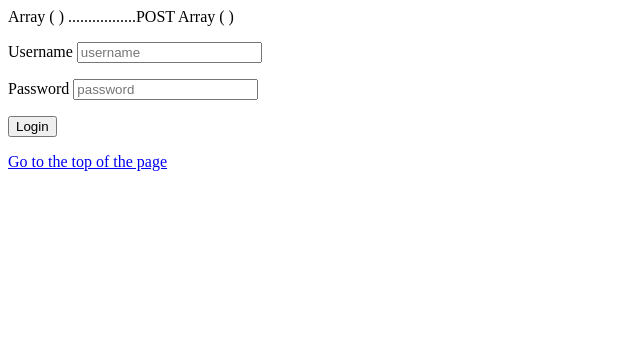
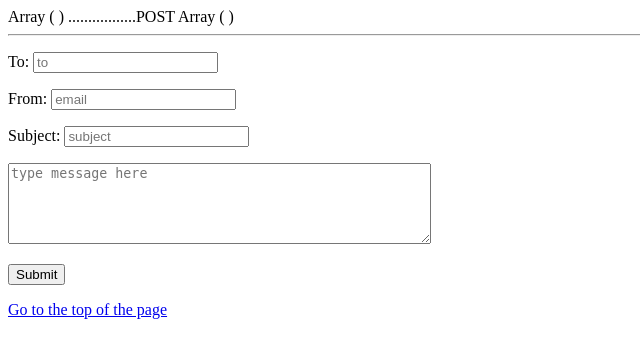
Before and after one commit to genarogarzajr/Codeup_Web_Exercises, a PHP site: page /form.php in a window 1280 px wide. Shown: the top 358 px of the page, without its empty margins (0-640 px from the left). Run offline with PHP 8.4, Linux system fonts and the light colour scheme.

Commit message:
Text, Password, and Text Area exercises completed

```diff
--- a/public/form.php
+++ b/public/form.php
@@ -22,7 +22,7 @@
         print_r($_POST);
     ?>
 
-            <form method="POST" >
+<!--             <form method="POST" >
                 <p>
                     <label for="username">Username</label>
                     <input id="username" name="user" type="text" placeholder="username">
@@ -31,11 +31,39 @@
                     <label for="password">Password</label>
                     <input id="password" name="pass" type="password" placeholder="password">
                 </p>
+
                 <p>
-                    <!-- <input type="submit" value="process"> -->
-
                     <button type="submit">Login</button>
                 </p>
+            </form> -->
+
+<hr>
+
+            <form method="POST">
+                <p>
+                    <label for="to">To:</label>
+                    <input id="to" name="to" type="email" placeholder="to">
+                </p>
+                <p>
+                    <label for="from">From:</label>
+                    <input id="from" name="from" type="text" placeholder="email">
+                </p>
+                <p>
+                    <label for="subject">Subject:</label>
+                    <input id="subject" name="subject" type="text" placeholder="subject">
+                </p>
+                <p>
+                    <textarea name="body" rows="5" cols="50" placeholder="type message here"></textarea>
+
+
+                <p>
+                    <button type="submit">Submit</button>
+                </p>
+
+
+
+
+
             </form>
 
 
```
